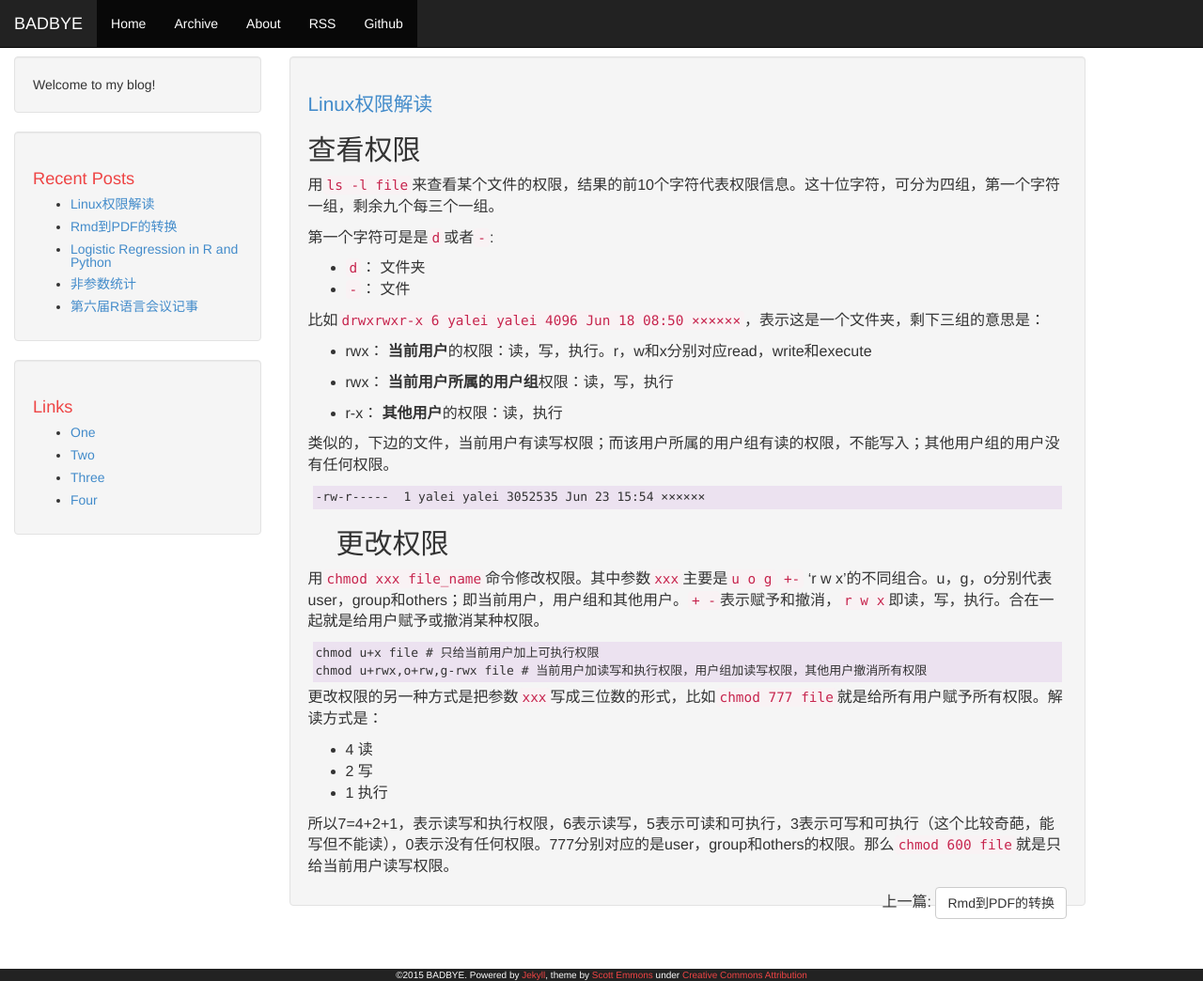
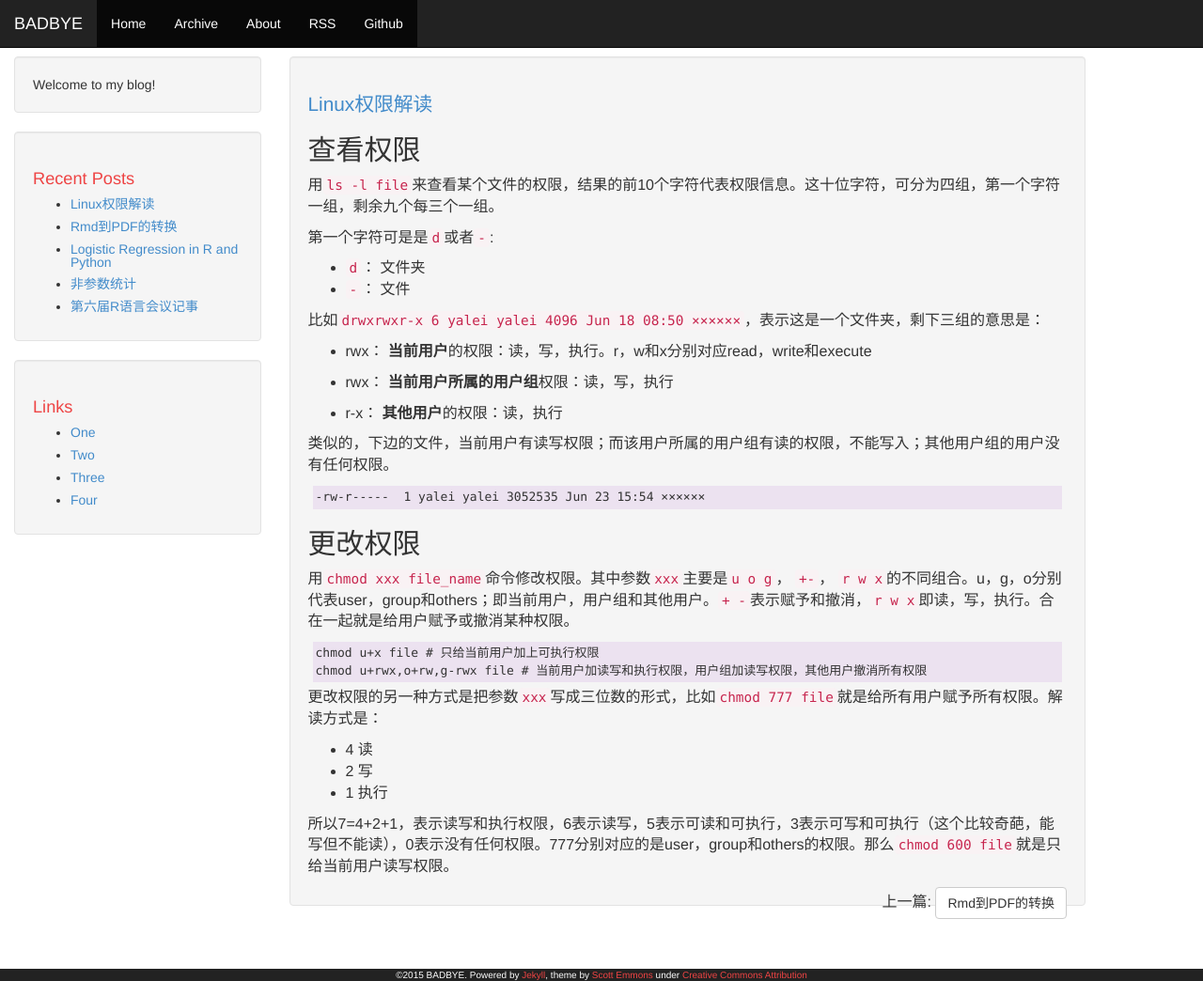
Before and after one commit to badbye/badbye.github.com, a Jekyll site: the page built from _posts/2015-06-24-permission.md, in a window 1280 px wide and 1044 px high. Shown: the whole window at 94% size. Built offline with Jekyll 4.4.1, drawn with Linux system fonts in a browser that asks for light colours; Markdown is read by kramdown in place of the engine named in the settings; comment, search, counter and statistics services are not loaded.

````diff
--- a/_posts/2015-06-24-permission.md
+++ b/_posts/2015-06-24-permission.md
@@ -24,13 +24,16 @@ comments: true
 
 
 类似的，下边的文件，当前用户有读写权限；而该用户所属的用户组有读的权限，不能写入；其他用户组的用户没有任何权限。
+
 ```
 -rw-r-----  1 yalei yalei 3052535 Jun 23 15:54 ××××××
 ```
 
-##　更改权限
 
-用`chmod xxx file_name`命令修改权限。其中参数`xxx`主要是`u o g` `+-` 'r w x'的不同组合。u，g，o分别代表user，group和others；即当前用户，用户组和其他用户。`+ -`表示赋予和撤消，`r w x`即读，写，执行。合在一起就是给用户赋予或撤消某种权限。
+
+## 更改权限
+
+用`chmod xxx file_name`命令修改权限。其中参数`xxx`主要是`u o g`， `+-`， `r w x`的不同组合。u，g，o分别代表user，group和others；即当前用户，用户组和其他用户。`+ -`表示赋予和撤消，`r w x`即读，写，执行。合在一起就是给用户赋予或撤消某种权限。
 
 ```
 chmod u+x file # 只给当前用户加上可执行权限
````
